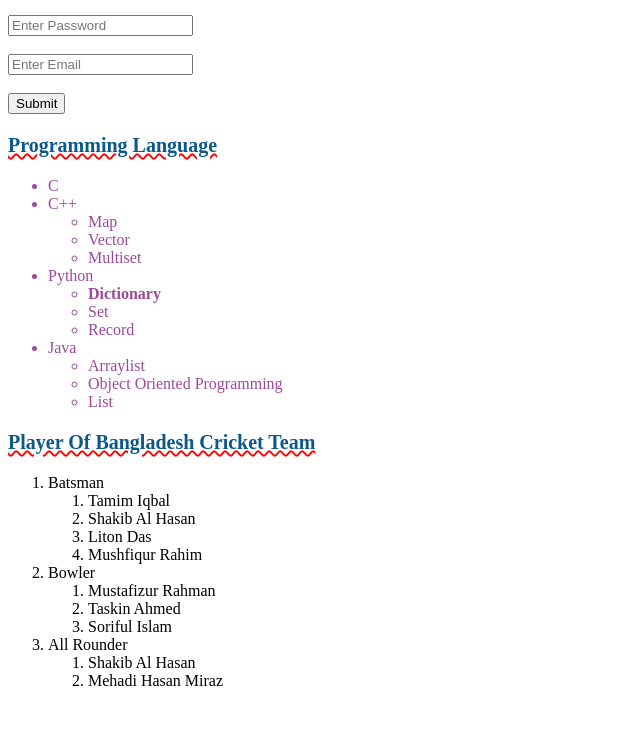
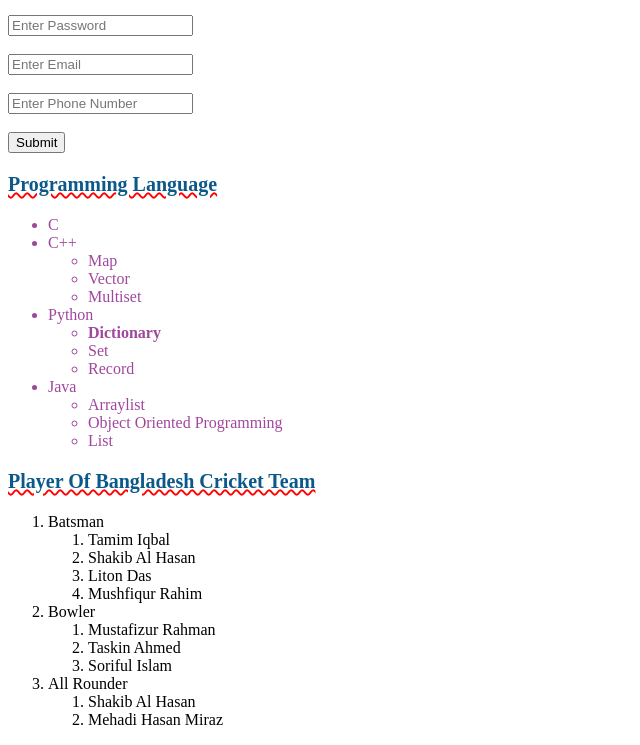
Before and after one commit to ashik190141/myfirstwebsite, a plain HTML site: page first.html in a window 1280 px wide. Shown: the part 854-1599 px from the top of the page, without its empty margins (0-640 px from the left). Before the commit the page ends 1560 px from the top, so only its background shows below. Drawn offline with Linux system fonts and the light colour scheme.

Commit message:
newly enter

```diff
--- a/first.html
+++ b/first.html
@@ -35,6 +35,7 @@
             <input type="text" placeholder="Enter Your Name"><br><br>
             <input type="password" placeholder="Enter Password"><br><br>
             <input type="email" placeholder="Enter Email"><br><br>
+            <input type="number" placeholder="Enter Phone Number"><br><br>
             <input type="submit" value="Submit">
         </form>
         <h3>Programming Language</h3>
```
